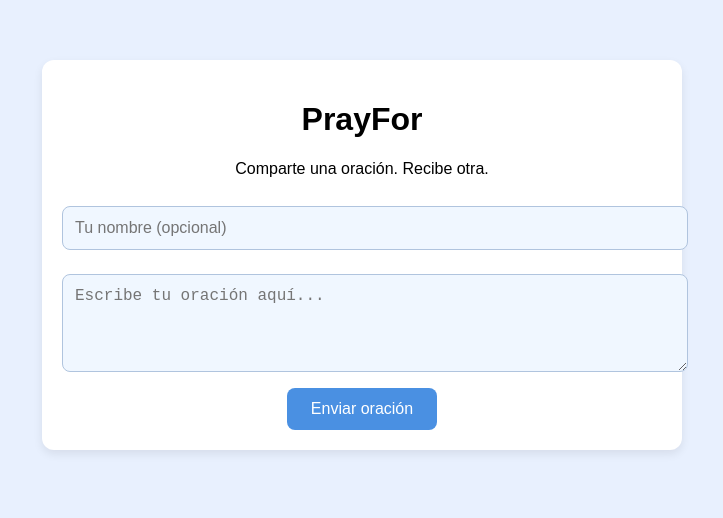
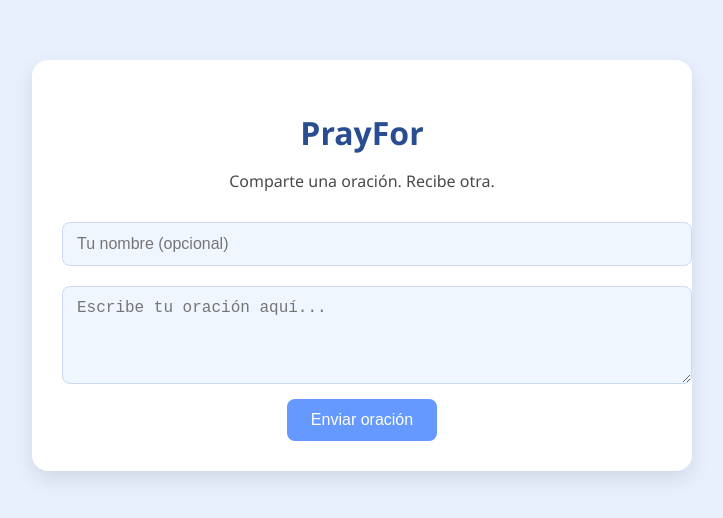
Before and after one commit to nicolaslamasv/prayfor, a React (Create React App) app: page / in a window 1280 px wide. Shown: the top 518 px of the page, without its empty margins (278-1001 px from the left). Built offline with nearby package versions, Linux system fonts and the light colour scheme.

Commit message:
Update style.css

```diff
--- a/src/style.css
+++ b/src/style.css
@@ -1,34 +1,44 @@
 body {
-  font-family: sans-serif;
+  font-family: 'Segoe UI', sans-serif;
   margin: 0;
-  background: #e8f0fe; /* azul pastel claro */
+  background: #e8f0fe; /* azul pastel de fondo */
 }
 
 .container {
   max-width: 600px;
   margin: 60px auto;
-  padding: 20px;
+  padding: 30px;
   background: #ffffff;
-  border-radius: 12px;
-  box-shadow: 0 4px 10px rgba(0, 0, 0, 0.08);
+  border-radius: 16px;
+  box-shadow: 0 8px 20px rgba(0, 0, 0, 0.1);
   text-align: center;
+}
+
+h1 {
+  color: #2a4d91; /* tono más profundo de azul */
+  margin-bottom: 10px;
+}
+
+p {
+  color: #4a4a4a;
+  margin-bottom: 20px;
 }
 
 input,
 textarea {
   width: 100%;
-  padding: 12px;
-  margin: 12px 0;
+  padding: 12px 14px;
+  margin: 10px 0;
   font-size: 16px;
-  border: 1px solid #b0c4de; /* azul suave */
-  background-color: #f0f7ff;  /* fondo celeste claro */
+  border: 1px solid #cbdaf0;
   border-radius: 8px;
-  transition: border-color 0.3s ease;
+  background-color: #f0f6ff;
+  transition: border-color 0.2s ease-in-out;
 }
 
 input:focus,
 textarea:focus {
-  border-color: #6495ed; /* azul cornflower */
+  border-color: #a0c2f5;
   outline: none;
 }
 
@@ -36,21 +46,22 @@ button {
   padding: 12px 24px;
   font-size: 16px;
   border: none;
-  background-color: #4a90e2; /* azul pastel */
+  background-color: #6699ff; /* azul suave */
   color: white;
   border-radius: 8px;
   cursor: pointer;
-  transition: background-color 0.3s ease;
+  transition: background-color 0.2s ease-in-out;
 }
 
 button:hover {
-  background-color: #357ABD; /* tono un poco más fuerte al pasar el mouse */
+  background-color: #4d88ff;
 }
 
 .card {
-  background: #f5faff; /* fondo tipo tarjeta en azul muy claro */
+  background: #f3f7ff;
   padding: 20px;
   margin: 20px 0;
-  border-radius: 10px;
-  border-left: 5px solid #a1cfff; /* pequeño toque decorativo en azul */
+  border-radius: 12px;
+  color: #2f3e5c;
+  border: 1px solid #d0e0fa;
 }
```
